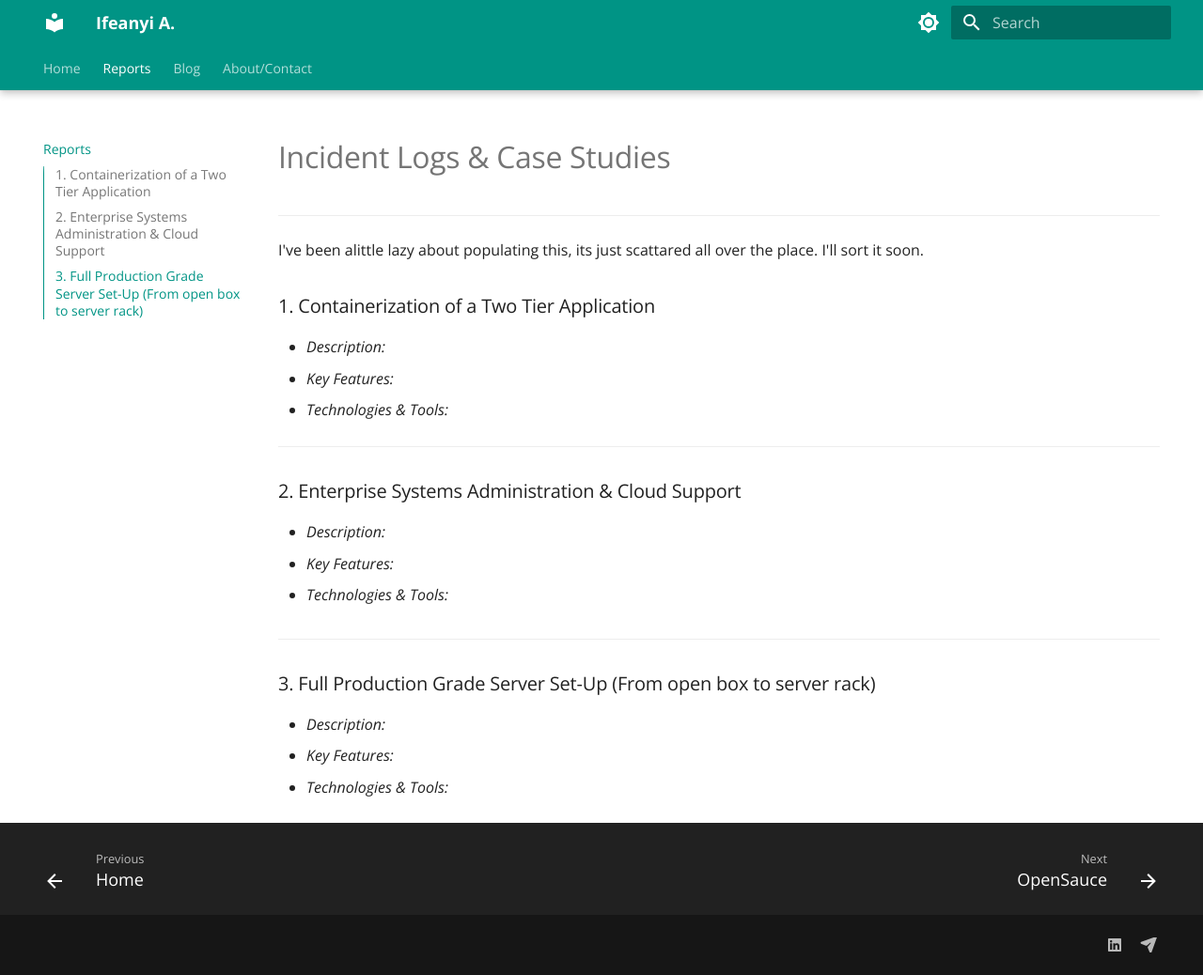
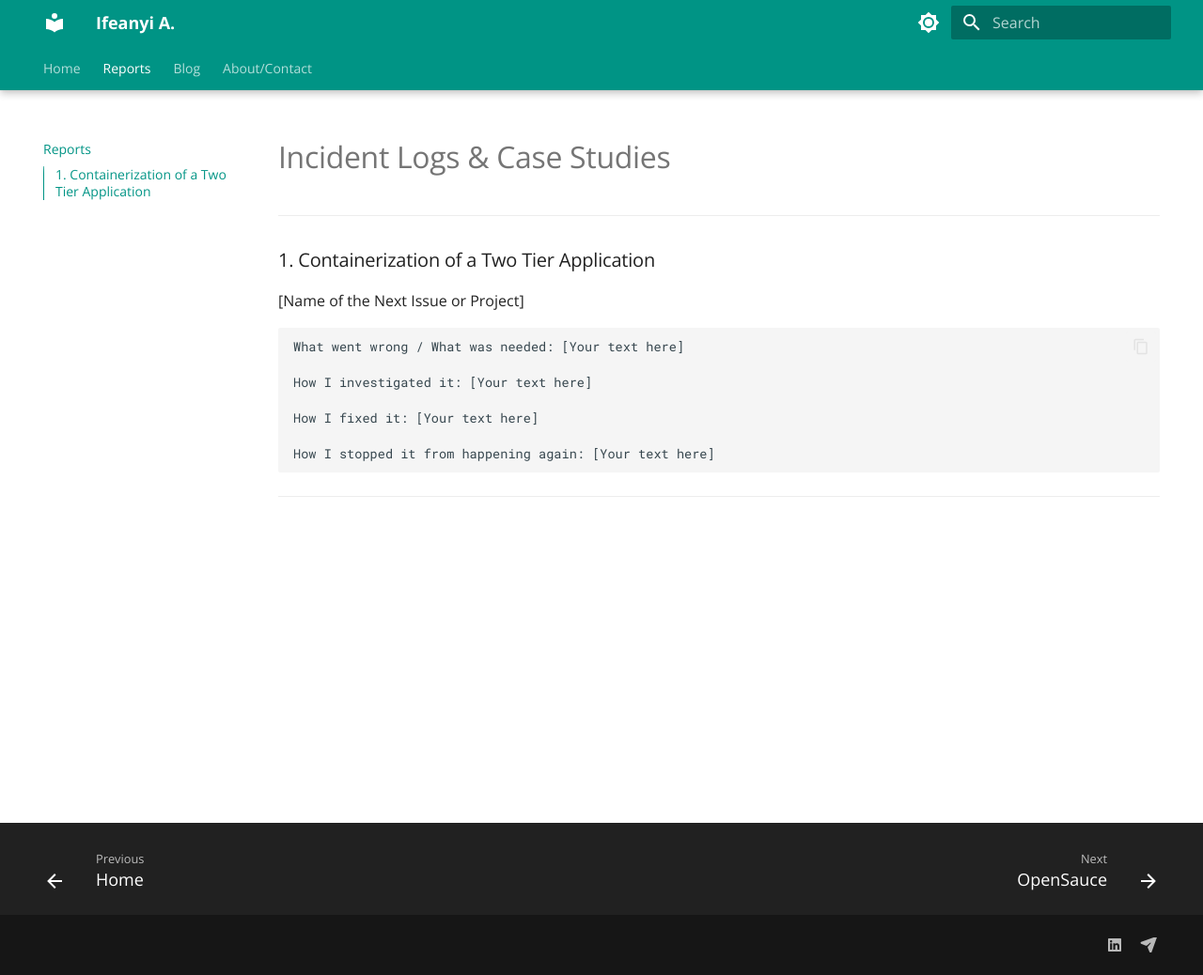
Before and after one commit to Ifeanyi-Asonye/Mysite, an MkDocs documentation site: the page built from docs/reports.md, in a window 1280 px wide and 1038 px high. Shown: the whole window at 94% size. Built offline with MkDocs 1.6.1 and Material for MkDocs 9.7.7, drawn with Linux system fonts in a browser that asks for light colours.

Commit message:
Update incident

```diff
--- a/docs/reports.md
+++ b/docs/reports.md
@@ -2,26 +2,17 @@
 # Incident Logs & Case Studies
 
 ---
-I've been alittle lazy about populating this, its just scattared all over the place. I'll sort it soon.
 
 ### 1. Containerization of a Two Tier Application
-- *Description:*
-- *Key Features:*
-- *Technologies & Tools:*
+[Name of the Next Issue or Project]
+
+    What went wrong / What was needed: [Your text here]
+
+    How I investigated it: [Your text here]
+
+    How I fixed it: [Your text here]
+
+    How I stopped it from happening again: [Your text here]
 
 
 ---
-
-### 2. Enterprise Systems Administration & Cloud Support
-- *Description:*
-- *Key Features:*
-
-- *Technologies & Tools:*
-
-
----
-
-### 3. Full Production Grade Server Set-Up (From open box to server rack)
-- *Description:*
-- *Key Features:*
-- *Technologies & Tools:*
```
